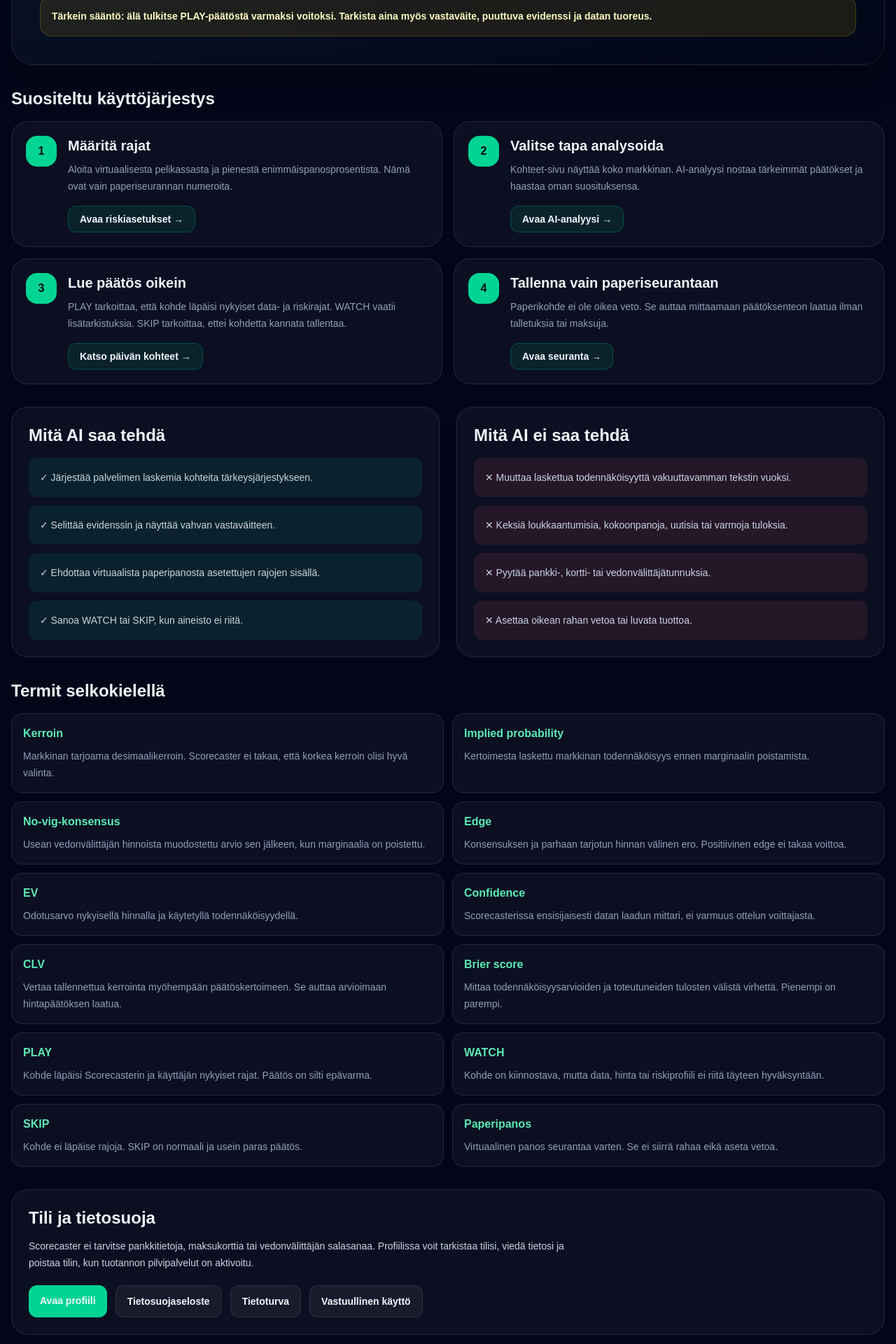
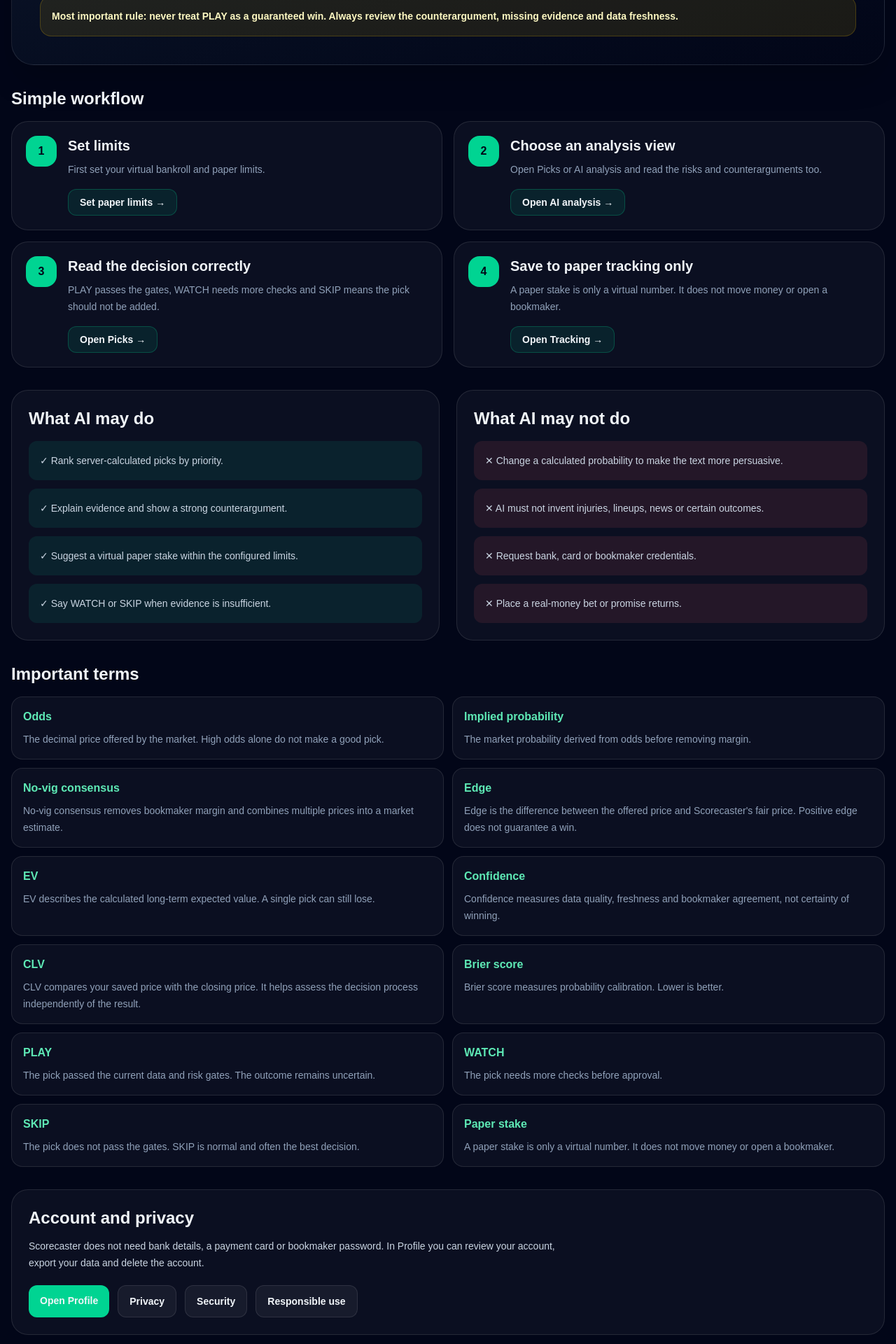
Before and after one commit to vv-glitchhub/scorecaster, a Next.js app: page /help in a window 1280 px wide. Shown: the part 440-2360 px from the top of the page at 70% size. Built offline with nearby package versions, Linux system fonts and the light colour scheme.

Commit message:
Serve the new trilingual help experience

```diff
--- a/app/help/page.jsx
+++ b/app/help/page.jsx
@@ -1,137 +1,10 @@
-import Link from "next/link";
+import HelpClient from "./HelpClient";
 
 export const metadata = {
-  title: "Ohje | Scorecaster",
-  description: "Selkokielinen käyttöohje Scorecasterin urheiluanalyysiin ja paperiseurantaan."
+  title: "Help | Scorecaster",
+  description: "Scorecaster user guide in Finnish, English and Spanish."
 };
 
-const steps = [
-  {
-    number: "1",
-    title: "Määritä rajat",
-    text: "Aloita virtuaalisesta pelikassasta ja pienestä enimmäispanosprosentista. Nämä ovat vain paperiseurannan numeroita.",
-    href: "/risk",
-    action: "Avaa riskiasetukset"
-  },
-  {
-    number: "2",
-    title: "Valitse tapa analysoida",
-    text: "Kohteet-sivu näyttää koko markkinan. AI-analyysi nostaa tärkeimmät päätökset ja haastaa oman suosituksensa.",
-    href: "/agent",
-    action: "Avaa AI-analyysi"
-  },
-  {
-    number: "3",
-    title: "Lue päätös oikein",
-    text: "PLAY tarkoittaa, että kohde läpäisi nykyiset data- ja riskirajat. WATCH vaatii lisätarkistuksia. SKIP tarkoittaa, ettei kohdetta kannata tallentaa.",
-    href: "/betting",
-    action: "Katso päivän kohteet"
-  },
-  {
-    number: "4",
-    title: "Tallenna vain paperiseurantaan",
-    text: "Paperikohde ei ole oikea veto. Se auttaa mittaamaan päätöksenteon laatua ilman talletuksia tai maksuja.",
-    href: "/tracking",
-    action: "Avaa seuranta"
-  }
-];
-
-const terms = [
-  ["Kerroin", "Markkinan tarjoama desimaalikerroin. Scorecaster ei takaa, että korkea kerroin olisi hyvä valinta."],
-  ["Implied probability", "Kertoimesta laskettu markkinan todennäköisyys ennen marginaalin poistamista."],
-  ["No-vig-konsensus", "Usean vedonvälittäjän hinnoista muodostettu arvio sen jälkeen, kun marginaalia on poistettu."],
-  ["Edge", "Konsensuksen ja parhaan tarjotun hinnan välinen ero. Positiivinen edge ei takaa voittoa."],
-  ["EV", "Odotusarvo nykyisellä hinnalla ja käytetyllä todennäköisyydellä."],
-  ["Confidence", "Scorecasterissa ensisijaisesti datan laadun mittari, ei varmuus ottelun voittajasta."],
-  ["CLV", "Vertaa tallennettua kerrointa myöhempään päätöskertoimeen. Se auttaa arvioimaan hintapäätöksen laatua."],
-  ["Brier score", "Mittaa todennäköisyysarvioiden ja toteutuneiden tulosten välistä virhettä. Pienempi on parempi."],
-  ["PLAY", "Kohde läpäisi Scorecasterin ja käyttäjän nykyiset rajat. Päätös on silti epävarma."],
-  ["WATCH", "Kohde on kiinnostava, mutta data, hinta tai riskiprofiili ei riitä täyteen hyväksyntään."],
-  ["SKIP", "Kohde ei läpäise rajoja. SKIP on normaali ja usein paras päätös."],
-  ["Paperipanos", "Virtuaalinen panos seurantaa varten. Se ei siirrä rahaa eikä aseta vetoa."]
-];
-
 export default function HelpPage() {
-  return (
-    <div className="space-y-8">
-      <section className="rounded-[2rem] border border-white/10 bg-gradient-to-br from-slate-900 to-slate-950 p-6 shadow-2xl md:p-10">
-        <div className="inline-flex rounded-full border border-sky-400/25 bg-sky-400/10 px-4 py-2 text-sm font-black text-sky-200">
-          Scorecaster-ohje
-        </div>
-        <h1 className="mt-5 text-4xl font-black tracking-tight md:text-6xl">Näin käytät Scorecasteria turvallisesti</h1>
-        <p className="mt-5 max-w-3xl text-lg leading-8 text-slate-300">
-          Scorecaster on urheiluanalyysin, riskinhallinnan ja virtuaalisen paperiseurannan työkalu. Se ei ole vedonlyöntipalvelu eikä käsittele oikeaa rahaa.
-        </p>
-        <div className="mt-6 rounded-2xl border border-yellow-400/20 bg-yellow-400/10 p-4 text-sm font-bold leading-6 text-yellow-100">
-          Tärkein sääntö: älä tulkitse PLAY-päätöstä varmaksi voitoksi. Tarkista aina myös vastaväite, puuttuva evidenssi ja datan tuoreus.
-        </div>
-      </section>
-
-      <section>
-        <h2 className="text-2xl font-black">Suositeltu käyttöjärjestys</h2>
-        <div className="mt-4 grid gap-4 md:grid-cols-2">
-          {steps.map((step) => (
-            <article key={step.number} className="rounded-3xl border border-white/10 bg-white/[0.04] p-5">
-              <div className="flex items-start gap-4">
-                <div className="flex h-11 w-11 shrink-0 items-center justify-center rounded-2xl bg-emerald-400 font-black text-slate-950">{step.number}</div>
-                <div>
-                  <h3 className="text-xl font-black">{step.title}</h3>
-                  <p className="mt-2 text-sm leading-6 text-slate-400">{step.text}</p>
-                  <Link href={step.href} className="mt-4 inline-flex rounded-xl border border-emerald-400/25 bg-emerald-400/10 px-4 py-2 text-sm font-black text-emerald-200 hover:bg-emerald-400/20">
-                    {step.action} →
-                  </Link>
-                </div>
-              </div>
-            </article>
-          ))}
-        </div>
-      </section>
-
-      <section className="grid gap-6 lg:grid-cols-2">
-        <div className="rounded-3xl border border-white/10 bg-white/[0.04] p-6">
-          <h2 className="text-2xl font-black">Mitä AI saa tehdä</h2>
-          <div className="mt-4 space-y-3 text-sm leading-6 text-slate-300">
-            <div className="rounded-xl bg-emerald-400/10 p-4">✓ Järjestää palvelimen laskemia kohteita tärkeysjärjestykseen.</div>
-            <div className="rounded-xl bg-emerald-400/10 p-4">✓ Selittää evidenssin ja näyttää vahvan vastaväitteen.</div>
-            <div className="rounded-xl bg-emerald-400/10 p-4">✓ Ehdottaa virtuaalista paperipanosta asetettujen rajojen sisällä.</div>
-            <div className="rounded-xl bg-emerald-400/10 p-4">✓ Sanoa WATCH tai SKIP, kun aineisto ei riitä.</div>
-          </div>
-        </div>
-        <div className="rounded-3xl border border-white/10 bg-white/[0.04] p-6">
-          <h2 className="text-2xl font-black">Mitä AI ei saa tehdä</h2>
-          <div className="mt-4 space-y-3 text-sm leading-6 text-slate-300">
-            <div className="rounded-xl bg-red-400/10 p-4">✕ Muuttaa laskettua todennäköisyyttä vakuuttavamman tekstin vuoksi.</div>
-            <div className="rounded-xl bg-red-400/10 p-4">✕ Keksiä loukkaantumisia, kokoonpanoja, uutisia tai varmoja tuloksia.</div>
-            <div className="rounded-xl bg-red-400/10 p-4">✕ Pyytää pankki-, kortti- tai vedonvälittäjätunnuksia.</div>
-            <div className="rounded-xl bg-red-400/10 p-4">✕ Asettaa oikean rahan vetoa tai luvata tuottoa.</div>
-          </div>
-        </div>
-      </section>
-
-      <section>
-        <h2 className="text-2xl font-black">Termit selkokielellä</h2>
-        <div className="mt-4 grid gap-3 md:grid-cols-2">
-          {terms.map(([term, description]) => (
-            <article key={term} className="rounded-2xl border border-white/10 bg-white/[0.04] p-4">
-              <h3 className="font-black text-emerald-300">{term}</h3>
-              <p className="mt-2 text-sm leading-6 text-slate-400">{description}</p>
-            </article>
-          ))}
-        </div>
-      </section>
-
-      <section className="rounded-3xl border border-white/10 bg-white/[0.04] p-6">
-        <h2 className="text-2xl font-black">Tili ja tietosuoja</h2>
-        <p className="mt-3 max-w-3xl text-sm leading-6 text-slate-300">
-          Scorecaster ei tarvitse pankkitietoja, maksukorttia tai vedonvälittäjän salasanaa. Profiilissa voit tarkistaa tilisi, viedä tietosi ja poistaa tilin, kun tuotannon pilvipalvelut on aktivoitu.
-        </p>
-        <div className="mt-5 flex flex-wrap gap-3">
-          <Link href="/profile" className="rounded-xl bg-emerald-400 px-4 py-3 text-sm font-black text-slate-950">Avaa profiili</Link>
-          <Link href="/privacy" className="rounded-xl border border-white/10 bg-white/5 px-4 py-3 text-sm font-black">Tietosuojaseloste</Link>
-          <Link href="/security" className="rounded-xl border border-white/10 bg-white/5 px-4 py-3 text-sm font-black">Tietoturva</Link>
-          <Link href="/responsible-use" className="rounded-xl border border-white/10 bg-white/5 px-4 py-3 text-sm font-black">Vastuullinen käyttö</Link>
-        </div>
-      </section>
-    </div>
-  );
+  return <HelpClient />;
 }
```
